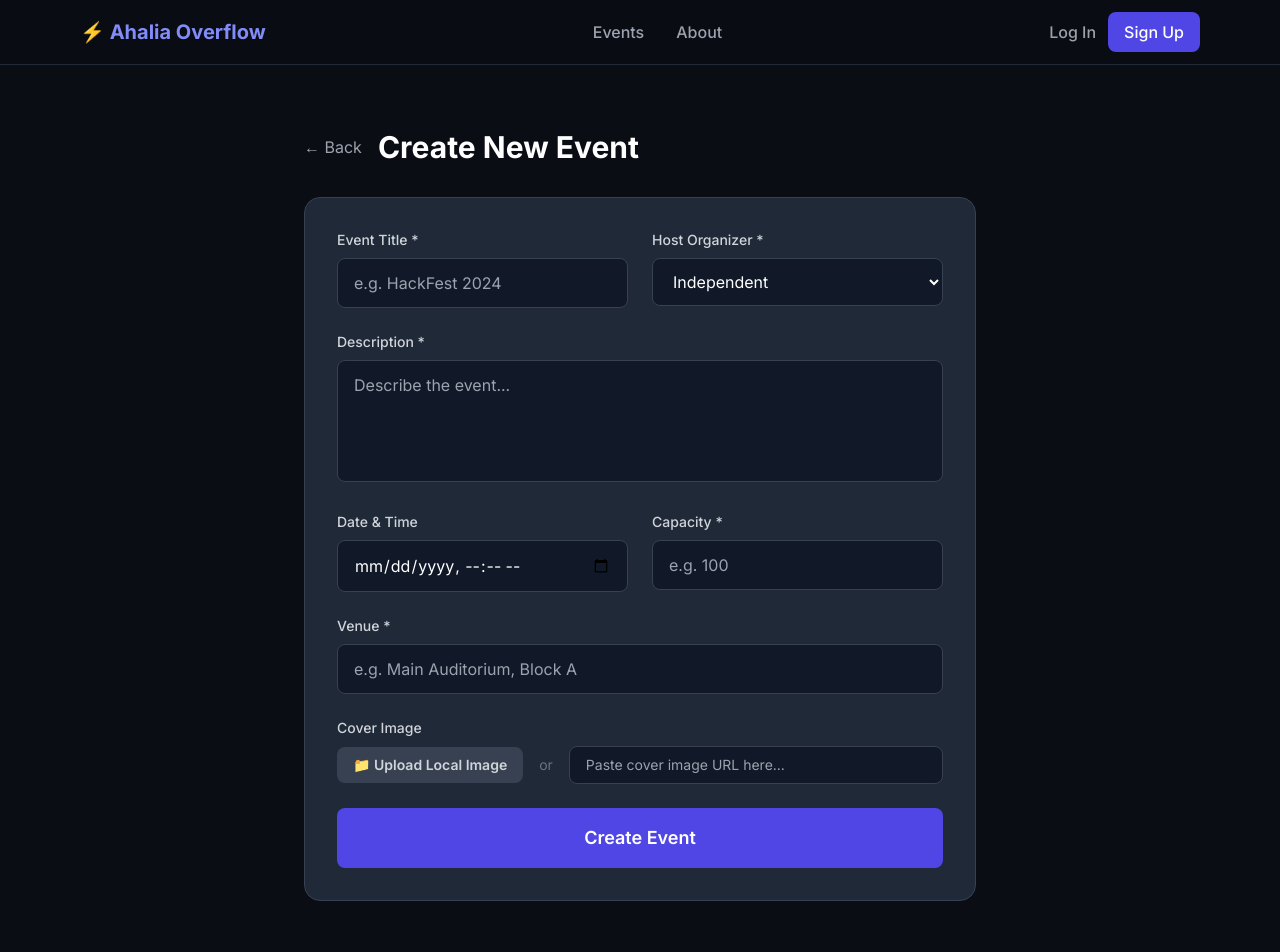
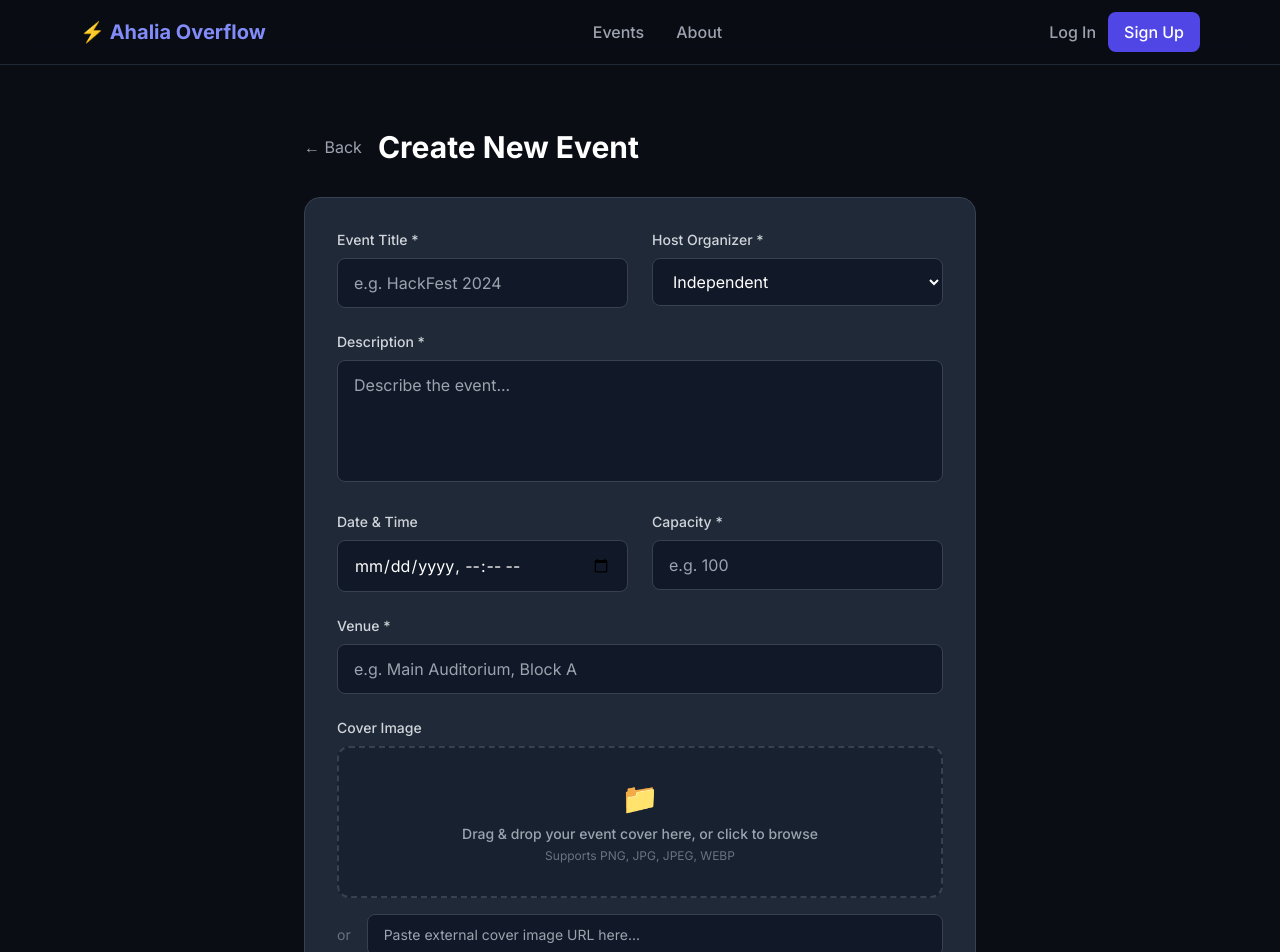
Before and after one commit to prajwal-56/ahaliaoverflow, a Next.js app in the folder frontend/: page /organizer/events/new in a window 1280 px wide. Shown: the top 952 px of the page. Built offline with nearby package versions, Linux system fonts and the light colour scheme; no server answers.

Commit message:
Replace registeration button with Notify when Live Drag and drop image when organizing event BUG : Cover image aspect ratio

```diff
--- a/frontend/app/organizer/events/[id]/edit/page.tsx
+++ b/frontend/app/organizer/events/[id]/edit/page.tsx
@@ -12,6 +12,7 @@ export default function EditEventPage() {
   const [loading, setLoading] = useState(true)
   const [saving, setSaving] = useState(false)
   const [uploading, setUploading] = useState(false)
+  const [isDragging, setIsDragging] = useState(false)
   const [error, setError] = useState('')
   const [form, setForm] = useState({
     title: '',
@@ -51,10 +52,7 @@ export default function EditEventPage() {
       })
   }, [id])
 
-  const handleImageUpload = async (e: React.ChangeEvent<HTMLInputElement>) => {
-    const file = e.target.files?.[0]
-    if (!file) return
-
+  const handleUploadFile = async (file: File) => {
     setUploading(true)
     setError('')
 
@@ -168,34 +166,64 @@ export default function EditEventPage() {
             </div>
             <div>
               <label className="block text-gray-300 text-sm font-medium mb-2">Cover Image</label>
-              <div className="flex gap-4 items-center">
+              <div className="space-y-4">
+                <div
+                  onDragOver={(e) => { e.preventDefault(); setIsDragging(true) }}
+                  onDragLeave={() => setIsDragging(false)}
+                  onDrop={async (e) => {
+                    e.preventDefault()
+                    setIsDragging(false)
+                    const file = e.dataTransfer.files?.[0]
+                    if (file) {
+                      await handleUploadFile(file)
+                    }
+                  }}
+                  onClick={() => fileInputRef.current?.click()}
+                  className={`border-2 border-dashed rounded-xl p-8 text-center cursor-pointer transition-all ${
+                    isDragging
+                      ? 'border-indigo-500 bg-indigo-500/10 text-indigo-300 shadow-lg shadow-indigo-500/5'
+                      : 'border-gray-700 hover:border-indigo-500/50 bg-gray-900/40 text-gray-400 hover:text-gray-300'
+                  }`}
+                >
                   <input
                     type="file"
                     accept="image/*"
                     ref={fileInputRef}
-                  onChange={handleImageUpload}
+                    onChange={(e) => {
+                      const file = e.target.files?.[0]
+                      if (file) handleUploadFile(file)
+                    }}
                     className="hidden"
                   />
-                <button
-                  type="button"
-                  onClick={() => fileInputRef.current?.click()}
-                  disabled={uploading}
-                  className="bg-gray-700 hover:bg-gray-600 text-gray-300 font-semibold px-4 py-2 rounded-lg transition-colors text-sm"
-                >
-                  {uploading ? 'Uploading...' : '📁 Upload Local Image'}
-                </button>
+                  <div className="text-3xl mb-2">📁</div>
+                  <p className="font-medium text-sm">
+                    {uploading ? 'Uploading image...' : 'Drag & drop your event cover here, or click to browse'}
+                  </p>
+                  <p className="text-xs text-gray-500 mt-1">Supports PNG, JPG, JPEG, WEBP</p>
+                </div>
+
+                <div className="flex gap-4 items-center">
                   <span className="text-gray-500 text-sm">or</span>
                   <input
                     type="url"
                     value={form.cover_image_url}
                     onChange={(e) => update('cover_image_url', e.target.value)}
-                  className="flex-1 bg-gray-900 border border-gray-700 text-white rounded-lg px-4 py-2 focus:outline-none focus:border-indigo-500 transition-colors text-sm"
-                  placeholder="Paste cover image URL here..."
+                    className="flex-1 bg-gray-900 border border-gray-700 text-white rounded-lg px-4 py-2.5 focus:outline-none focus:border-indigo-500 transition-colors text-sm"
+                    placeholder="Paste external cover image URL here..."
                   />
                 </div>
+              </div>
+
               {form.cover_image_url && (
-                <div className="mt-4 relative w-full h-40 rounded-lg overflow-hidden border border-gray-700">
+                <div className="mt-4 relative w-full h-48 rounded-xl overflow-hidden border border-gray-700">
                   <img src={form.cover_image_url} alt="Cover Preview" className="w-full h-full object-cover" />
+                  <button
+                    type="button"
+                    onClick={() => update('cover_image_url', '')}
+                    className="absolute top-2 right-2 bg-red-600 hover:bg-red-500 text-white text-xs px-2.5 py-1.5 rounded-lg transition-colors font-semibold"
+                  >
+                    Remove
+                  </button>
                 </div>
               )}
             </div>
--- a/frontend/app/organizer/events/new/page.tsx
+++ b/frontend/app/organizer/events/new/page.tsx
@@ -9,6 +9,7 @@ export default function NewEventPage() {
   const fileInputRef = useRef<HTMLInputElement>(null)
   const [loading, setLoading] = useState(false)
   const [uploading, setUploading] = useState(false)
+  const [isDragging, setIsDragging] = useState(false)
   const [error, setError] = useState('')
   const [form, setForm] = useState({
     title: '',
@@ -21,10 +22,7 @@ export default function NewEventPage() {
     custom_host_organizer: ''
   })
 
-  const handleImageUpload = async (e: React.ChangeEvent<HTMLInputElement>) => {
-    const file = e.target.files?.[0]
-    if (!file) return
-
+  const handleUploadFile = async (file: File) => {
     setUploading(true)
     setError('')
 
@@ -122,34 +120,64 @@ export default function NewEventPage() {
             </div>
             <div>
               <label className="block text-gray-300 text-sm font-medium mb-2">Cover Image</label>
-              <div className="flex gap-4 items-center">
+              <div className="space-y-4">
+                <div
+                  onDragOver={(e) => { e.preventDefault(); setIsDragging(true) }}
+                  onDragLeave={() => setIsDragging(false)}
+                  onDrop={async (e) => {
+                    e.preventDefault()
+                    setIsDragging(false)
+                    const file = e.dataTransfer.files?.[0]
+                    if (file) {
+                      await handleUploadFile(file)
+                    }
+                  }}
+                  onClick={() => fileInputRef.current?.click()}
+                  className={`border-2 border-dashed rounded-xl p-8 text-center cursor-pointer transition-all ${
+                    isDragging
+                      ? 'border-indigo-500 bg-indigo-500/10 text-indigo-300 shadow-lg shadow-indigo-500/5'
+                      : 'border-gray-700 hover:border-indigo-500/50 bg-gray-900/40 text-gray-400 hover:text-gray-300'
+                  }`}
+                >
                   <input
                     type="file"
                     accept="image/*"
                     ref={fileInputRef}
-                  onChange={handleImageUpload}
+                    onChange={(e) => {
+                      const file = e.target.files?.[0]
+                      if (file) handleUploadFile(file)
+                    }}
                     className="hidden"
                   />
-                <button
-                  type="button"
-                  onClick={() => fileInputRef.current?.click()}
-                  disabled={uploading}
-                  className="bg-gray-700 hover:bg-gray-600 text-gray-300 font-semibold px-4 py-2 rounded-lg transition-colors text-sm"
-                >
-                  {uploading ? 'Uploading...' : '📁 Upload Local Image'}
-                </button>
+                  <div className="text-3xl mb-2">📁</div>
+                  <p className="font-medium text-sm">
+                    {uploading ? 'Uploading image...' : 'Drag & drop your event cover here, or click to browse'}
+                  </p>
+                  <p className="text-xs text-gray-500 mt-1">Supports PNG, JPG, JPEG, WEBP</p>
+                </div>
+
+                <div className="flex gap-4 items-center">
                   <span className="text-gray-500 text-sm">or</span>
                   <input
                     type="url"
                     value={form.cover_image_url}
                     onChange={(e) => update('cover_image_url', e.target.value)}
-                  className="flex-1 bg-gray-900 border border-gray-700 text-white rounded-lg px-4 py-2 focus:outline-none focus:border-indigo-500 transition-colors text-sm"
-                  placeholder="Paste cover image URL here..."
+                    className="flex-1 bg-gray-900 border border-gray-700 text-white rounded-lg px-4 py-2.5 focus:outline-none focus:border-indigo-500 transition-colors text-sm"
+                    placeholder="Paste external cover image URL here..."
                   />
                 </div>
+              </div>
+
               {form.cover_image_url && (
-                <div className="mt-4 relative w-full h-40 rounded-lg overflow-hidden border border-gray-700">
+                <div className="mt-4 relative w-full h-48 rounded-xl overflow-hidden border border-gray-700">
                   <img src={form.cover_image_url} alt="Cover Preview" className="w-full h-full object-cover" />
+                  <button
+                    type="button"
+                    onClick={() => update('cover_image_url', '')}
+                    className="absolute top-2 right-2 bg-red-600 hover:bg-red-500 text-white text-xs px-2.5 py-1.5 rounded-lg transition-colors font-semibold"
+                  >
+                    Remove
+                  </button>
                 </div>
               )}
             </div>
```
Also changed, not shown: frontend/app/events/[id]/page.tsx (+26 -7 lines), 1 other file (tests, documents, lock files or other folders). Lines whose indentation alone changed are shown as unchanged.
